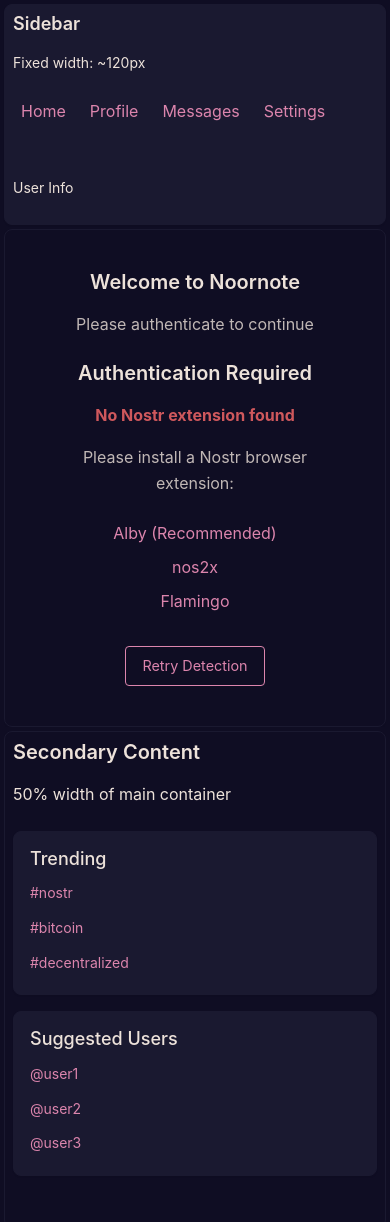
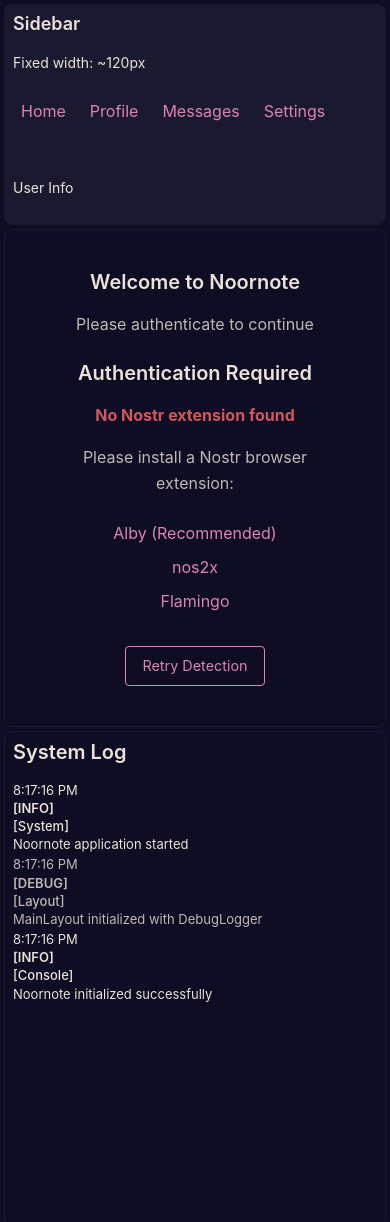
Before and after one commit to 77elements/noor, a website built with Vite: page index.html in a window 390 px wide. Shown: the top 1222 px of the page. Built offline with nearby package versions, Linux system fonts and the light colour scheme.

Commit message:
✅ TESTED: Add live debug logger to Secondary Content
- Created DebugLogger component with auto-scroll and live logging
- Integrated into MainLayout Secondary Content as 'System Log'
- Features: timestamps, log levels (info/debug/warn/error), auto-scroll
- Console override captures all console.log() automatically
- Optimized column layout: 70px time, 60px level, 75px category, flex message
- 13px font size for optimal readability in compact space
- Added login success/failure logging in AuthComponent
- User tested: 'Gut, siehe Screenshot. Commit Debug Log.' - approved for commit

```diff
--- a/src/components/auth/AuthComponent.ts
+++ b/src/components/auth/AuthComponent.ts
@@ -5,15 +5,18 @@
 
 import { AuthService } from '../../services/AuthService';
 import { TimelineComponent } from '../timeline/TimelineComponent';
+import { DebugLogger } from '../debug/DebugLogger';
 
 export class AuthComponent {
   private element: HTMLElement;
   private authService: AuthService;
+  private debugLogger: DebugLogger;
   private currentUser: { npub: string; pubkey: string } | null = null;
   private timelineComponent: TimelineComponent | null = null;
 
   constructor() {
     this.authService = new AuthService();
+    this.debugLogger = DebugLogger.getInstance();
     this.element = this.createElement();
     this.setupEventListeners();
   }
@@ -117,10 +120,12 @@
       if (result.success && result.npub && result.pubkey) {
         // Authentication successful - store user and update UI
         this.currentUser = { npub: result.npub, pubkey: result.pubkey };
+        this.debugLogger.info('Auth', 'Logged in successfully via extension');
         this.updateUI();
         this.initializeTimeline();
       } else {
         // Authentication failed
+        this.debugLogger.error('Auth', 'Login failed');
         this.showError(result.error || 'Authentication failed');
         if (loginBtn) {
           loginBtn.disabled = false;
--- /dev/null
+++ b/src/components/debug/DebugLogger.ts
@@ -0,0 +1,252 @@
+/**
+ * Debug Logger Component
+ * Live debug logging with auto-scroll for debugging Timeline and Profile issues
+ */
+
+export type LogLevel = 'info' | 'debug' | 'warn' | 'error';
+
+export interface LogEntry {
+  timestamp: number;
+  level: LogLevel;
+  category: string;
+  message: string;
+  data?: any;
+}
+
+export class DebugLogger {
+  private static instance: DebugLogger;
+  private element: HTMLElement;
+  private logs: LogEntry[] = [];
+  private maxLogs = 500; // Keep last 500 logs
+  private autoScroll = true;
+
+  private constructor() {
+    this.element = this.createElement();
+    this.setupGlobalLogging();
+  }
+
+  public static getInstance(): DebugLogger {
+    if (!DebugLogger.instance) {
+      DebugLogger.instance = new DebugLogger();
+    }
+    return DebugLogger.instance;
+  }
+
+  /**
+   * Create debug logger UI
+   */
+  private createElement(): HTMLElement {
+    const container = document.createElement('div');
+    container.className = 'debug-logger';
+    container.innerHTML = `
+      <div class="debug-logger__content">
+        <div class="debug-logger__logs"></div>
+      </div>
+    `;
+
+    // Setup scroll detection
+    const content = container.querySelector('.debug-logger__content');
+    if (content) {
+      content.addEventListener('scroll', () => this.handleScroll());
+    }
+
+    return container;
+  }
+
+  /**
+   * Setup global console override for automatic logging
+   */
+  private setupGlobalLogging(): void {
+    // Store original console methods
+    const originalConsole = {
+      log: console.log,
+      info: console.info,
+      warn: console.warn,
+      error: console.error,
+      debug: console.debug
+    };
+
+    // Override console methods to also log to our debug logger
+    console.log = (...args) => {
+      originalConsole.log(...args);
+      this.log('info', 'Console', args.join(' '));
+    };
+
+    console.info = (...args) => {
+      originalConsole.info(...args);
+      this.log('info', 'Console', args.join(' '));
+    };
+
+    console.warn = (...args) => {
+      originalConsole.warn(...args);
+      this.log('warn', 'Console', args.join(' '));
+    };
+
+    console.error = (...args) => {
+      originalConsole.error(...args);
+      this.log('error', 'Console', args.join(' '));
+    };
+
+    console.debug = (...args) => {
+      originalConsole.debug(...args);
+      this.log('debug', 'Console', args.join(' '));
+    };
+  }
+
+  /**
+   * Add log entry
+   */
+  public log(level: LogLevel, category: string, message: string, data?: any): void {
+    const entry: LogEntry = {
+      timestamp: Date.now(),
+      level,
+      category,
+      message,
+      data
+    };
+
+    this.logs.push(entry);
+
+    // Keep only last N logs
+    if (this.logs.length > this.maxLogs) {
+      this.logs = this.logs.slice(-this.maxLogs);
+    }
+
+    this.renderLogs();
+
+    if (this.autoScroll) {
+      this.scrollToBottom();
+    }
+  }
+
+  /**
+   * Convenience methods
+   */
+  public info(category: string, message: string, data?: any): void {
+    this.log('info', category, message, data);
+  }
+
+  public debug(category: string, message: string, data?: any): void {
+    this.log('debug', category, message, data);
+  }
+
+  public warn(category: string, message: string, data?: any): void {
+    this.log('warn', category, message, data);
+  }
+
+  public error(category: string, message: string, data?: any): void {
+    this.log('error', category, message, data);
+  }
+
+  /**
+   * Render logs to UI
+   */
+  private renderLogs(): void {
+    const logsContainer = this.element.querySelector('.debug-logger__logs');
+    if (!logsContainer) return;
+
+    // Only render last 50 visible logs for performance
+    const visibleLogs = this.logs.slice(-50);
+
+    logsContainer.innerHTML = visibleLogs.map(entry => this.renderLogEntry(entry)).join('');
+  }
+
+  /**
+   * Render individual log entry
+   */
+  private renderLogEntry(entry: LogEntry): string {
+    const time = new Date(entry.timestamp).toLocaleTimeString();
+    const levelClass = `debug-log-entry--${entry.level}`;
+    const dataHtml = entry.data ? `<pre class="debug-log-entry__data">${JSON.stringify(entry.data, null, 2)}</pre>` : '';
+
+    return `
+      <div class="debug-log-entry ${levelClass}">
+        <span class="debug-log-entry__time">${time}</span>
+        <span class="debug-log-entry__level">[${entry.level.toUpperCase()}]</span>
+        <span class="debug-log-entry__category">[${entry.category}]</span>
+        <span class="debug-log-entry__message">${this.escapeHtml(entry.message)}</span>
+        ${dataHtml}
+      </div>
+    `;
+  }
+
+  /**
+   * Escape HTML for safe display
+   */
+  private escapeHtml(text: string): string {
+    const div = document.createElement('div');
+    div.textContent = text;
+    return div.innerHTML;
+  }
+
+  /**
+   * Scroll to bottom
+   */
+  private scrollToBottom(): void {
+    const content = this.element.querySelector('.debug-logger__content');
+    if (content) {
+      content.scrollTop = content.scrollHeight;
+    }
+  }
+
+  /**
+   * Handle scroll events to detect manual scrolling
+   */
+  private handleScroll(): void {
+    const content = this.element.querySelector('.debug-logger__content');
+    if (!content) return;
+
+    const isAtBottom = content.scrollTop + content.clientHeight >= content.scrollHeight - 10;
+
+    // Disable auto-scroll if user scrolled up manually
+    if (!isAtBottom && this.autoScroll) {
+      this.autoScroll = false;
+      this.updateAutoScrollButton();
+    }
+  }
+
+  /**
+   * Toggle auto-scroll
+   */
+  private toggleAutoScroll(): void {
+    this.autoScroll = !this.autoScroll;
+    this.updateAutoScrollButton();
+
+    if (this.autoScroll) {
+      this.scrollToBottom();
+    }
+  }
+
+  /**
+   * Update auto-scroll button text
+   */
+  private updateAutoScrollButton(): void {
+    const btn = this.element.querySelector('.debug-logger__auto-scroll');
+    if (btn) {
+      btn.textContent = `Auto-scroll: ${this.autoScroll ? 'ON' : 'OFF'}`;
+    }
+  }
+
+  /**
+   * Clear all logs
+   */
+  public clear(): void {
+    this.logs = [];
+    this.renderLogs();
+  }
+
+  /**
+   * Get DOM element
+   */
+  public getElement(): HTMLElement {
+    return this.element;
+  }
+
+  /**
+   * Destroy logger and restore console
+   */
+  public destroy(): void {
+    // Restore original console methods would go here if needed
+    this.element.remove();
+  }
+}
--- a/src/components/layout/MainLayout.ts
+++ b/src/components/layout/MainLayout.ts
@@ -4,12 +4,15 @@
  */
 
 import { AuthComponent } from '../auth/AuthComponent';
+import { DebugLogger } from '../debug/DebugLogger';
 
 export class MainLayout {
   private element: HTMLElement;
+  private debugLogger: DebugLogger;
 
   constructor() {
     this.element = this.createElement();
+    this.debugLogger = DebugLogger.getInstance();
     this.initializeContent();
   }
 
@@ -44,26 +47,8 @@
 
       <aside class="secondary-content">
         <div class="content-wrapper">
-          <h2>Secondary Content</h2>
-          <p>50% width of main container</p>
-          <div class="widget-placeholder">
-            <div class="widget">
-              <h4>Trending</h4>
-              <ul>
-                <li>#nostr</li>
-                <li>#bitcoin</li>
-                <li>#decentralized</li>
-              </ul>
-            </div>
-            <div class="widget">
-              <h4>Suggested Users</h4>
-              <ul>
-                <li>@user1</li>
-                <li>@user2</li>
-                <li>@user3</li>
-              </ul>
-            </div>
-          </div>
+          <h2>System Log</h2>
+          <!-- Debug Logger will be mounted here -->
         </div>
       </aside>
     `;
@@ -109,7 +94,7 @@
   }
 
   /**
-   * Initialize primary content with auth component
+   * Initialize primary content with auth component and secondary content with debug logger
    */
   private initializeContent(): void {
     // Create and mount auth component in primary content
@@ -118,6 +103,16 @@
     if (primaryContent) {
       primaryContent.appendChild(authComponent.getElement());
     }
+
+    // Mount debug logger in secondary content
+    const secondaryContent = this.element.querySelector('.secondary-content .content-wrapper');
+    if (secondaryContent) {
+      secondaryContent.appendChild(this.debugLogger.getElement());
+    }
+
+    // Add initial log messages
+    this.debugLogger.info('System', 'Noornote application started');
+    this.debugLogger.debug('Layout', 'MainLayout initialized with DebugLogger');
   }
 
   /**
--- /dev/null
+++ b/src/styles/components/_debug-logger.scss
@@ -0,0 +1,212 @@
+/**
+ * Debug Logger Component Styles
+ * Live debug logging with auto-scroll for Secondary Content
+ */
+
+.debug-logger {
+  display: flex;
+  flex-direction: column;
+  height: 100%;
+  background: var(--surface-color);
+  border: 1px solid var(--border-color);
+  border-radius: var(--border-radius);
+  overflow: hidden;
+
+  &__header {
+    display: flex;
+    justify-content: space-between;
+    align-items: center;
+    padding: var(--space-sm) var(--space-md);
+    background: var(--surface-elevated-color);
+    border-bottom: 1px solid var(--border-color);
+    flex-shrink: 0;
+
+    h3 {
+      margin: 0 0 10px 0;
+      font-size: var(--font-size-sm);
+      font-weight: 600;
+      color: var(--text-primary-color);
+    }
+  }
+
+  &__controls {
+    display: flex;
+    gap: var(--space-xs);
+    margin-bottom: 10px;
+
+    button {
+      padding: var(--space-xs) var(--space-sm);
+      font-size: var(--font-size-xs);
+      background: var(--button-secondary-bg);
+      color: var(--button-secondary-text);
+      border: 1px solid var(--border-color);
+      border-radius: var(--border-radius-sm);
+      cursor: pointer;
+      transition: background-color 0.2s ease;
+
+      &:hover {
+        background: var(--button-secondary-hover);
+      }
+    }
+  }
+
+  &__content {
+    flex: 1;
+    overflow-y: auto;
+    padding: var(--space-xs);
+    background: var(--surface-color);
+    font-family: var(--font-mono);
+    font-size: 13px;
+    line-height: 1.4;
+  }
+
+  &__logs {
+    display: flex;
+    flex-direction: column;
+    gap: 2px;
+    min-height: 100%;
+  }
+}
+
+.debug-log-entry {
+  display: flex;
+  gap: var(--space-xs);
+  padding: var(--space-xs);
+  border-radius: var(--border-radius-sm);
+  word-break: break-all;
+  font-family: var(--font-mono);
+
+  &--info {
+    background: var(--surface-elevated-color);
+    border-left: 3px solid var(--accent-blue);
+  }
+
+  &--debug {
+    background: var(--surface-color);
+    border-left: 3px solid var(--text-secondary-color);
+    opacity: 0.8;
+  }
+
+  &--warn {
+    background: rgba(255, 193, 7, 0.1);
+    border-left: 3px solid var(--accent-yellow);
+  }
+
+  &--error {
+    background: rgba(220, 53, 69, 0.1);
+    border-left: 3px solid var(--accent-red);
+  }
+
+  &__time {
+    color: var(--text-secondary-color);
+    font-size: var(--font-size-xs);
+    white-space: nowrap;
+    width: 70px;
+    flex-shrink: 0;
+  }
+
+  &__level {
+    font-weight: 600;
+    white-space: nowrap;
+    width: 60px;
+    flex-shrink: 0;
+
+    .debug-log-entry--info & {
+      color: var(--accent-blue);
+    }
+
+    .debug-log-entry--debug & {
+      color: var(--text-secondary-color);
+    }
+
+    .debug-log-entry--warn & {
+      color: var(--accent-yellow);
+    }
+
+    .debug-log-entry--error & {
+      color: var(--accent-red);
+    }
+  }
+
+  &__category {
+    color: var(--accent-purple);
+    font-weight: 500;
+    white-space: nowrap;
+    width: 75px;
+    flex-shrink: 0;
+  }
+
+  &__message {
+    color: var(--text-primary-color);
+    flex: 1;
+    word-break: break-word;
+  }
+
+  &__data {
+    margin: var(--space-xs) 0 0 0;
+    padding: var(--space-xs);
+    background: var(--surface-color);
+    border: 1px solid var(--border-color);
+    border-radius: var(--border-radius-sm);
+    font-size: var(--font-size-xs);
+    overflow-x: auto;
+    white-space: pre-wrap;
+    color: var(--text-secondary-color);
+  }
+}
+
+// Dark mode optimizations
+@media (prefers-color-scheme: dark) {
+  .debug-logger {
+    &__content {
+      background: var(--surface-dark-color);
+    }
+  }
+
+  .debug-log-entry {
+    &--info {
+      background: rgba(13, 110, 253, 0.1);
+    }
+
+    &--debug {
+      background: rgba(108, 117, 125, 0.1);
+    }
+
+    &--warn {
+      background: rgba(255, 193, 7, 0.15);
+    }
+
+    &--error {
+      background: rgba(220, 53, 69, 0.15);
+    }
+  }
+}
+
+// Responsive adjustments
+@media (max-width: 768px) {
+  .debug-logger {
+    &__header {
+      padding: var(--space-xs) var(--space-sm);
+
+      h3 {
+        font-size: var(--font-size-xs);
+      }
+    }
+
+    &__controls button {
+      padding: var(--space-xs);
+      font-size: var(--font-size-xs);
+    }
+  }
+
+  .debug-log-entry {
+    flex-direction: column;
+    gap: var(--space-xs);
+
+    &__time,
+    &__level,
+    &__category {
+      min-width: auto;
+    }
+  }
+}
--- a/src/styles/main.scss
+++ b/src/styles/main.scss
@@ -23,6 +23,7 @@
 // 3.5. Components - Individual UI components
 @use 'components/auth';
 @use 'components/timeline';
+@use 'components/debug-logger';
 
 // 4. Molecules - Combinations of atoms
 @use 'molecules/forms';
```
